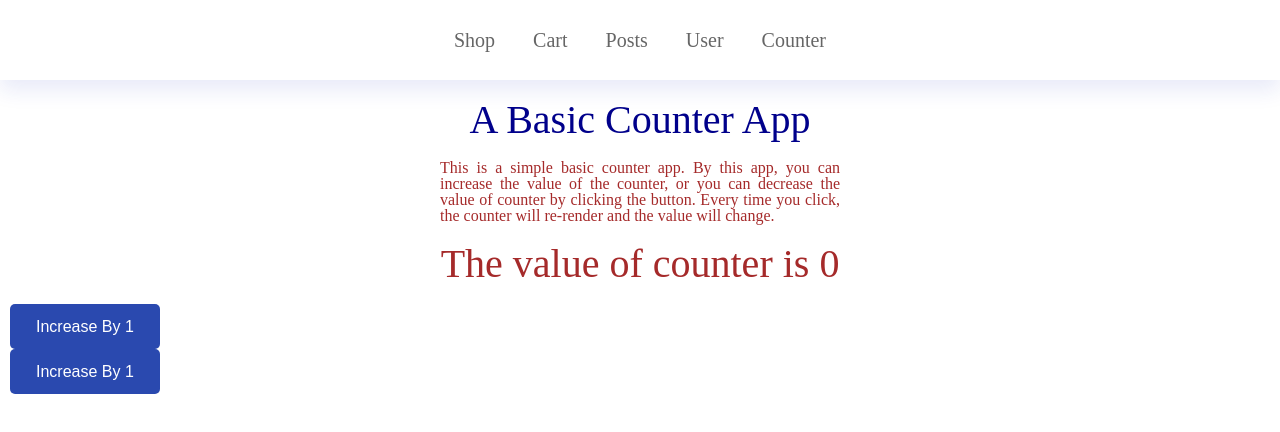
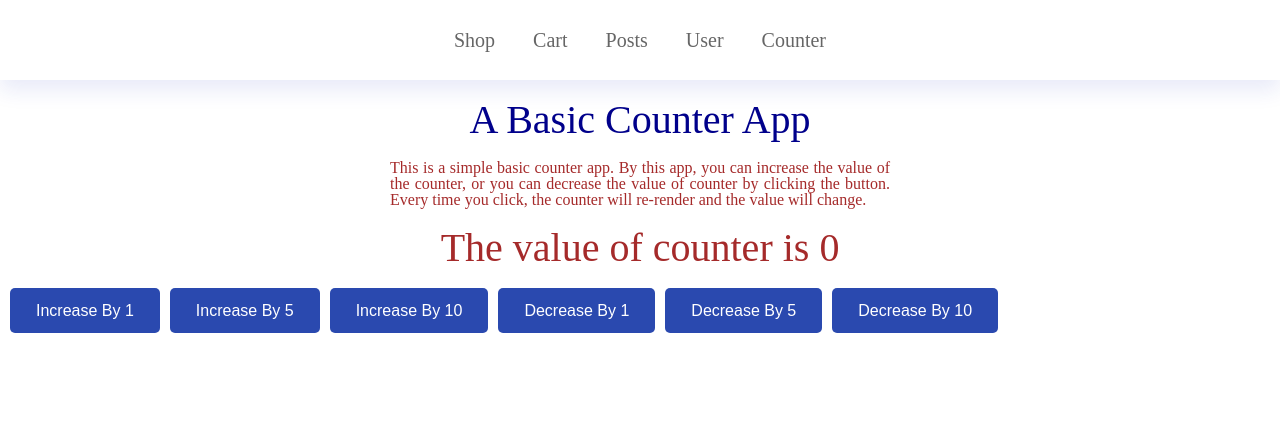
Before and after one commit to moktadir-mirul/Simple-AttendanceApp-React, a React (Vite) app: page /counter in a window 1280 px wide. Shown: the top 432 px of the page. Built offline with nearby package versions, Linux system fonts and the light colour scheme.

Commit message:
Raw Redux is runnig

```diff
--- a/package.json
+++ b/package.json
@@ -13,7 +13,9 @@
   "dependencies": {
     "react": "^18.2.0",
     "react-dom": "^18.2.0",
-    "react-router-dom": "^6.23.1"
+    "react-redux": "^9.1.2",
+    "react-router-dom": "^6.23.1",
+    "redux": "^5.0.1"
   },
   "devDependencies": {
     "@types/react": "^18.2.66",
--- a/src/Components/CartItem.jsx
+++ b/src/Components/CartItem.jsx
@@ -1,6 +1,5 @@
 import { useState } from "react";
-import { useContext } from "react";
-import { CartContext } from "../Context/CartContext";
+import { useDispatch } from "react-redux";
 
 
 
@@ -8,7 +7,7 @@ export const CartItem = ({ item }) => {
 
 	const [itemQuantity, setItemQuantity] = useState(item.quantity);
 
-    const { dispatch } = useContext(CartContext);
+    const  dispatch  = useDispatch();
 
 	return (
 		<tr>
@@ -48,9 +47,8 @@ export const CartItem = ({ item }) => {
 						type="number"
 						name="product-qty"
 						value={itemQuantity}
-
 						min="1"
-                        onClick={(event)=> {dispatch({type: "MODIFY-QUANTITY", payload: {id:item.id, quantity: Number(event.target.value)}})
+                        onChange={(event)=> {dispatch({type: "MODIFY-QUANTITY", payload: {id:item.id, quantity: Number(event.target.value)}})
                         setItemQuantity(Number(event.target.value))}
                     }
 					/>
--- a/src/Components/CounterMemo.jsx
+++ b/src/Components/CounterMemo.jsx
@@ -2,11 +2,10 @@ import { memo } from "react";
 
 
 export const CounterMemo = memo(() => {
-    console.log('Counter Heading rendering')
     return (
         <div>
                     <h1 className="posthd" style={{color:'darkblue'}}>A Basic Counter App</h1>
-                    <p style={{margin: "0 auto", color:"brown", textAlign:"justify", width:"400px", height:"auto"}}>This is a simple basic counter app. By this app, you can increase the value  of the counter, or you can decrease the value of counter by clicking the button. Every time you click, the counter will re-render and the value will change.</p>
+                    <p style={{margin: "0 auto", color:"brown", textAlign:"justify", width:"500px", height:"auto", fontSize: "16px"}}>This is a simple basic counter app. By this app, you can increase the value  of the counter, or you can decrease the value of counter by clicking the button. Every time you click, the counter will re-render and the value will change.</p>
         </div>
     )
 })
--- a/src/Components/ProductCard.jsx
+++ b/src/Components/ProductCard.jsx
@@ -1,7 +1,7 @@
-import { useContext } from "react";
-import { CartContext } from "../Context/CartContext";
+import { useDispatch } from "react-redux";
+
 const ProductList = ({ product }) => {
-    const {dispatch} = useContext(CartContext);
+    const dispatch = useDispatch();
     const AddItemHandler = () => {
             dispatch({type: "ADD-CART", payload: product})
             alert(`${product.title} added to cart successfully.`)
--- a/src/Context/CartContext.jsx
+++ b/src/Context/CartContext.jsx
@@ -1,14 +1,14 @@
-import { createContext, useReducer } from "react";
-import { CartReducer } from "../Reducer/CartReducer";
+// import { createContext, useReducer } from "react";
+// import { CartReducer } from "../Reducer/CartReducer";
 
 
-export const CartContext = createContext();
+// export const CartContext = createContext();
 
-export const ShopProvider = ({children}) => {
-    const [cart, dispatch] = useReducer(CartReducer, []);
-    return (
-        <CartContext.Provider value={{cart, dispatch}}>
-            {children}
-        </CartContext.Provider>
-    )
-}
+// export const ShopProvider = ({children}) => {
+//     const [cart, dispatch] = useReducer(CartReducer, []);
+//     return (
+//         <CartContext.Provider value={{cart, dispatch}}>
+//             {children}
+//         </CartContext.Provider>
+//     )
+// }
--- a/src/Pages/Cart.jsx
+++ b/src/Pages/Cart.jsx
@@ -1,10 +1,12 @@
-import { useContext } from "react";
-import { CartContext } from "../Context/CartContext";
+import { useSelector, useDispatch } from "react-redux";
 import { CartItem } from "../Components/CartItem";
 
 export const Cart = () => {
 
-    const {cart, dispatch} = useContext(CartContext);
+	const cart = useSelector((storeState) => storeState.cart);
+
+	const dispatch = useDispatch();
+
     let totalPrice = 0;
     cart.forEach((item) => {
         totalPrice += item.quantity*item.price
--- a/src/Pages/Counter.jsx
+++ b/src/Pages/Counter.jsx
@@ -1,26 +1,26 @@
 import { CounterMemo } from "../Components/CounterMemo";
-import { useState, useCallback } from "react";
-import CounterButton from "../Components/CounterButton";
+import { useSelector, useDispatch } from "react-redux";
 
 
 export const CounterApp = () => {
-    const [counter, setCounter] = useState(0);
-    const increaseHandler = useCallback(() => {
-        setCounter((currValue) => {
-            return currValue + 1;
-        });
-    }, [])
-    const decreaseHandler = useCallback(() => {
-        setCounter((currValue) => {
-            return currValue - 1;
-        })
-    }, [])
+    const counter = useSelector((storeState) => storeState.counter);
+    const dispatch = useDispatch();
     return (
         <div>
             <CounterMemo />
                 <h1 className="posthd">The value of counter is {counter}</h1>
-            <CounterButton clickHandler={increaseHandler} />
-            <CounterButton clickHandler={decreaseHandler}/>
+                <button className="btn-white"
+                onClick={() => dispatch({type: "Increse", payload: 1 })}>Increase By 1</button>
+                <button className="btn-white"
+                onClick={() => dispatch({type: "Increse", payload: 5})}>Increase By 5</button>
+                <button className="btn-white"
+                onClick={() => dispatch({type: "Increse", payload: 10})}>Increase By 10</button>
+                <button className="btn-white"
+                onClick={() => dispatch({type: "Decrese", payload: 1})}>Decrease By 1</button>
+                <button className="btn-white"
+                onClick={() => dispatch({type: "Decrese", payload: 5})}>Decrease By 5</button>
+                <button className="btn-white"
+                onClick={() => dispatch({type: "Decrese", payload: 10})}>Decrease By 10</button>
         </div>
     )
 }
--- /dev/null
+++ b/src/Store/CartReducer.js
@@ -0,0 +1,32 @@
+
+export const CartReducer = (state=[], action) => {
+    switch(action.type) {
+        case "ADD-CART": {
+            const product = state.find((item) => item.id === action.payload.id);
+            return product ? state.map((item) => {
+                if (item.id === action.payload.id) {
+                    return {...item, quantity: item.quantity + 1}
+                }
+                return item
+            }) : [...state, {...action.payload, quantity: 1}]
+        }
+        case "REMOVE-ITEM": {
+            return state.filter((item) => item.id !== action.payload)
+        }
+        case "MODIFY-QUANTITY": {
+            const updatedArr = state.map((item) => {
+                if(item.id === action.payload.id) {
+                    return {...item, quantity: action.payload.quantity}
+                }
+                return item
+            })
+            return updatedArr;
+        }
+        case "CLEAR-CART": {
+            return [];
+        }
+        default: {
+            return state;
+        }
+    }
+}
--- /dev/null
+++ b/src/Store/counter.js
@@ -0,0 +1,13 @@
+export const CounterReducer = (state = 0, action) => {
+    switch(action.type) {
+        case "Increse": {
+            return state + action.payload
+        }
+        case "Decrese": {
+            return state - action.payload
+        }
+        default: {
+            return state;
+        }
+    }
+}
--- /dev/null
+++ b/src/Store/index.js
@@ -0,0 +1,10 @@
+import { createStore, combineReducers } from "redux";
+import { CounterReducer } from "./counter";
+import { CartReducer } from "./CartReducer";
+
+const rootReducer = combineReducers({
+    counter: CounterReducer,
+    cart: CartReducer
+})
+
+export const Store = createStore(rootReducer);
```
Also changed, not shown: src/main.jsx (+5 -4 lines), 1 other file (tests, documents, lock files or other folders).
